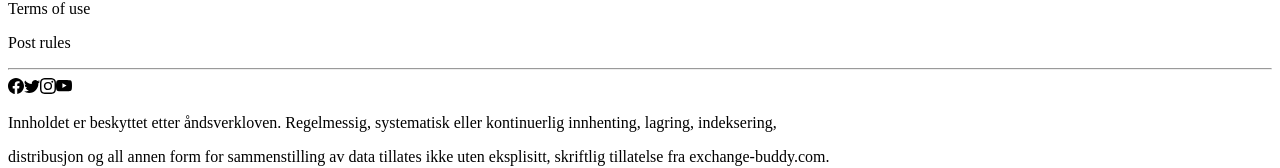
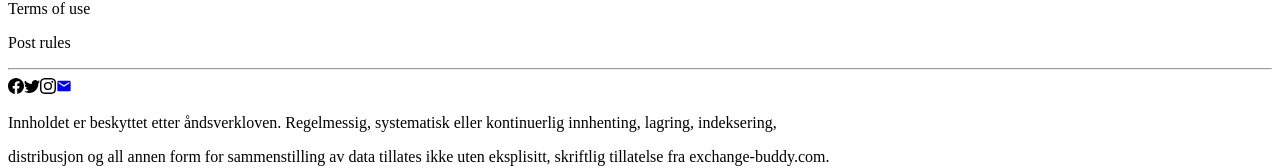
Before and after one commit to haraldnilsen/exchange-buddy, a React (Create React App) app in the folder student-frontend/: page /login in a window 1280 px wide. Shown: the part 1461-1629 px from the top of the page. Built offline with nearby package versions, Linux system fonts and the light colour scheme; the HTML template or start-up script is replaced by a standard one.

Commit message:
kakemann

```diff
--- a/student-frontend/src/components/Footer.tsx
+++ b/student-frontend/src/components/Footer.tsx
@@ -1,5 +1,6 @@
 import React from "react";
-import { BsFacebook, BsTwitter, BsInstagram, BsYoutube } from "react-icons/bs";
+import { BsFacebook, BsTwitter, BsInstagram, BsYoutube, BsMailbox } from "react-icons/bs";
+import { MdMail } from "react-icons/md"
 
 const Footer : React.FC = () => {
 
@@ -51,7 +52,9 @@ const Footer : React.FC = () => {
                     <BsFacebook className="mx-4 text-2xl hover:text-green-700"/>
                     <BsTwitter className="mx-4 text-2xl hover:text-green-700"/>
                     <BsInstagram className="mx-4 text-2xl hover:text-green-700"/>
-                    <BsYoutube className="mx-4 text-2xl hover:text-green-700"/>
+                    <a href="mailto: info@fremminglabs.no">
+                        <MdMail className="mx-4 text-3xl hover:text-green-700 pb-1"/>
+                    </a>
                 </div>
                 <div className="flex-col mx-8 mt-8">
                     <p>Innholdet er beskyttet etter åndsverkloven. Regelmessig, systematisk eller kontinuerlig innhenting, lagring, indeksering, </p>
```
Also changed, not shown: 1 other file (tests, documents, lock files or other folders).
